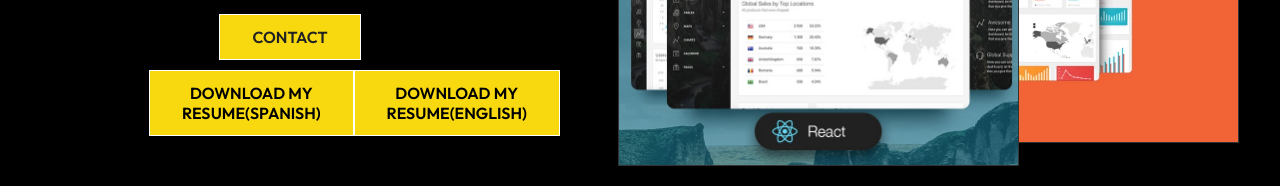
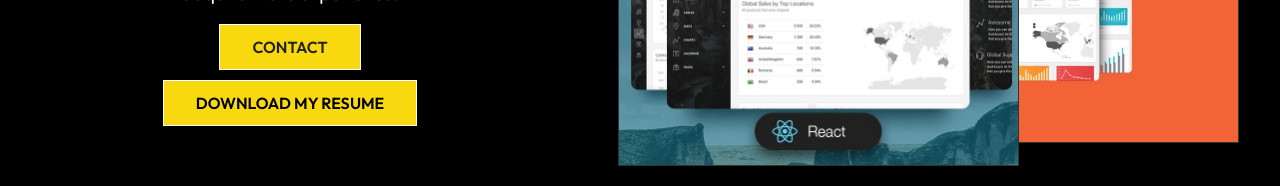
Before and after one commit to Matecava/Porfolio, a React (Create React App) app: page /about in a window 1280 px wide. Shown: the part 728-914 px from the top of the page. Built offline with nearby package versions, Linux system fonts and the light colour scheme.

Commit message:
cv actualizado

```diff
--- a/src/components/aboutContent/AboutContent.js
+++ b/src/components/aboutContent/AboutContent.js
@@ -21,14 +21,14 @@ const AboutContent = () => {
                 <button className='btn'>Contact</button>
             </Link>
             <div className='resume'>
-            <button className='btn'>
+            {/* <button className='btn'>
       <a href={pdf2} target="_blank" rel="noopener noreferrer" download="MATEO CAVA cv español.pdf">
       Download my resume(spanish)
       </a>
-    </button>
+    </button> */}
     <button className='btn'>
-      <a href={pdf} target="_blank" rel="noopener noreferrer" download="Mateo cv ingles.pdf">
-      Download my resume(english)
+      <a href={pdf} target="_blank" rel="noopener noreferrer" download="Curriculum Mateo English 423.pdf">
+      Download my resume
       </a>
     </button>
             </div>
```
Also changed, not shown: 1 other file (tests, documents, lock files or other folders).
